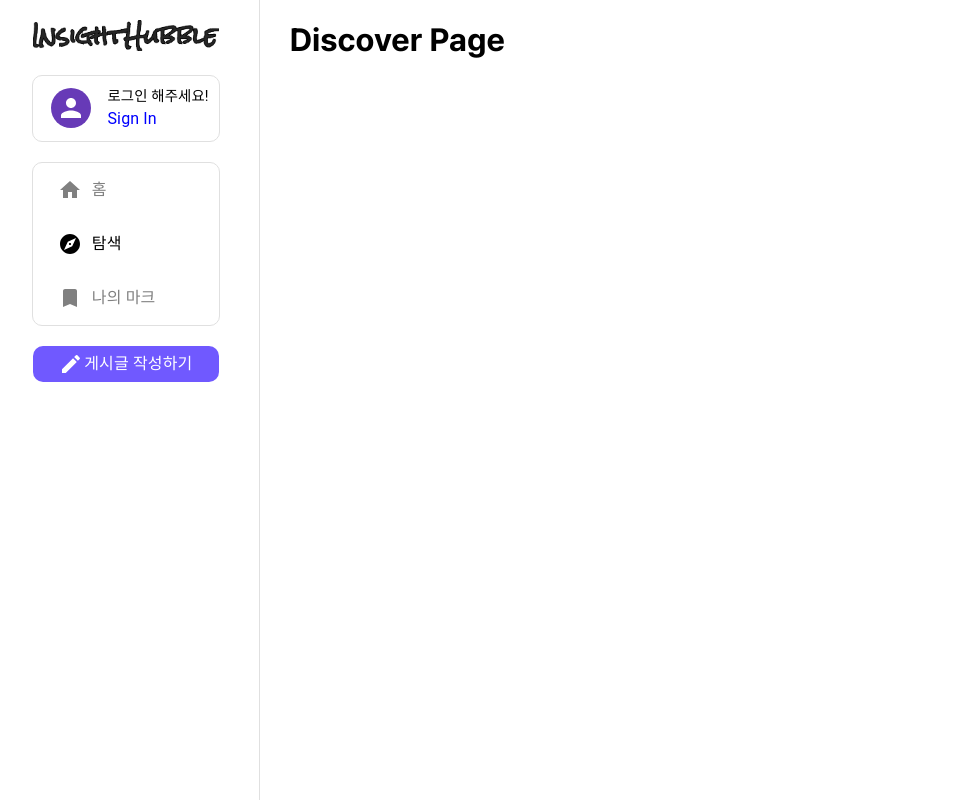
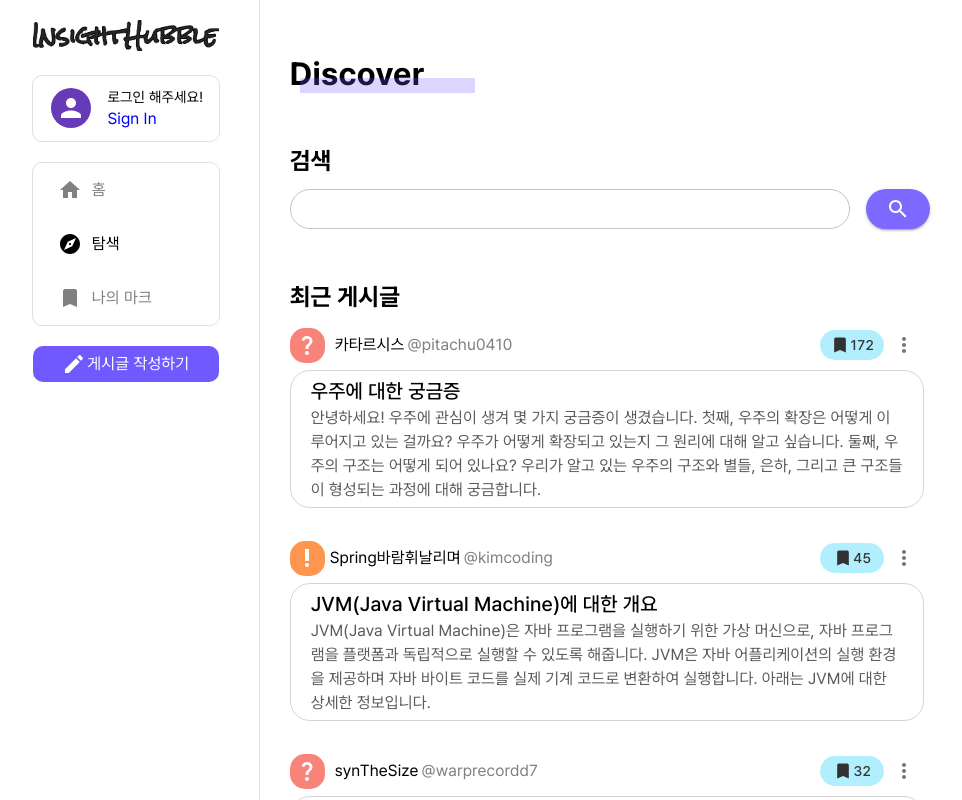
Before and after one commit to parkblo/insight-hubble-front, a React (Create React App) app: page /discover in a window 1280 px wide. Shown: the top 800 px of the page, without its empty margins (7-969 px from the left). Built offline with nearby package versions, Linux system fonts and the light colour scheme.

Commit message:
✨ feat: Discover Page UI 구현

```diff
--- a/src/App.tsx
+++ b/src/App.tsx
@@ -9,10 +9,27 @@ import Home from "pages/Home/Home";
 import Discover from "pages/Discover/Discover";
 import MyMark from "pages/MyMark/MyMark";
 import Post from "pages/Post/Post";
+import { createTheme, ThemeProvider } from "@mui/material/styles";
+
+const myTheme = createTheme({
+  typography: {
+    allVariants: {
+      fontFamily: "Pretendard Variable",
+    },
+    h5: {
+      fontSize: "1.0rem",
+      fontWeight: "bold",
+    },
+    h6: {
+      fontSize: "1.0rem",
+    },
+  },
+});
 
 function App() {
   return (
     <div className="App">
+      <ThemeProvider theme={myTheme}>
         <BrowserRouter>
           <Grid container>
             <Grid xs={2.5}>
@@ -29,6 +46,7 @@ function App() {
             </Grid>
           </Grid>
         </BrowserRouter>
+      </ThemeProvider>
     </div>
   );
 }
--- /dev/null
+++ b/src/components/HubbleTextField/HubbleTextField.tsx
@@ -0,0 +1,17 @@
+import React from "react";
+import { TextField } from "@mui/material";
+
+function HubbleTextField() {
+  const style = {
+    width: "100%",
+    ".MuiOutlinedInput-root": {
+      borderRadius: "30px",
+      paddingLeft: "10px",
+      height: "40px",
+    },
+  };
+
+  return <TextField sx={style} />;
+}
+
+export default HubbleTextField;
--- /dev/null
+++ b/src/components/PostItem/PostItem.tsx
@@ -0,0 +1,139 @@
+import * as React from "react";
+import {
+  Typography,
+  Box,
+  Avatar,
+  IconButton,
+  Button,
+  Menu,
+  MenuItem,
+} from "@mui/material";
+import PriorityHighIcon from "@mui/icons-material/PriorityHigh";
+import QuestionMarkIcon from "@mui/icons-material/QuestionMark";
+import MoreVertIcon from "@mui/icons-material/MoreVert";
+import BookmarkIcon from "@mui/icons-material/Bookmark";
+import styles from "./PostItemStyles";
+
+interface typePostObject {
+  userName: string;
+  userId: string;
+  bookmarkCount: number;
+  title: string;
+  content: string;
+}
+
+function PostItem() {
+  // 메뉴 관련 함수
+  const [anchorEl, setAnchorEl] = React.useState<null | HTMLElement>(null);
+  const open = Boolean(anchorEl);
+  const handleClick = (event: React.MouseEvent<HTMLElement>) => {
+    setAnchorEl(event.currentTarget);
+  };
+  const handleClose = () => {
+    setAnchorEl(null);
+  };
+
+  // 느낌표 컴포넌트
+  const exclamation = (
+    <Avatar sx={styles.exclaimation}>
+      <PriorityHighIcon />
+    </Avatar>
+  );
+
+  // 물음표 컴포넌트
+  const question = (
+    <Avatar sx={styles.question}>
+      <QuestionMarkIcon />
+    </Avatar>
+  );
+
+  // 메뉴 컴포넌트
+  const postMenu = (
+    <Box>
+      <IconButton
+        id="post-menu-button"
+        aria-controls={open ? "post-menu" : undefined}
+        aria-haspopup="true"
+        aria-expanded={open ? "true" : undefined}
+        onClick={handleClick}
+      >
+        <MoreVertIcon />
+      </IconButton>
+      <Menu
+        id="post-menu"
+        anchorEl={anchorEl}
+        open={open}
+        onClose={handleClose}
+        MenuListProps={{
+          "aria-labelledby": "post-menu-button",
+        }}
+      >
+        <MenuItem onClick={handleClose}>Menu1</MenuItem>
+        <MenuItem onClick={handleClose}>Menu2</MenuItem>
+      </Menu>
+    </Box>
+  );
+
+  const dummy = [
+    {
+      post_id: 1,
+      post_type: "question",
+      user_name: "카타르시스",
+      user_id: "@pitachu0410",
+      bookmark_cnt: 172,
+      title: "우주에 대한 궁금증",
+      content:
+        "안녕하세요! 우주에 관심이 생겨 몇 가지 궁금증이 생겼습니다. 첫째, 우주의 확장은 어떻게 이루어지고 있는 걸까요? 우주가 어떻게 확장되고 있는지 그 원리에 대해 알고 싶습니다. 둘째, 우주의 구조는 어떻게 되어 있나요? 우리가 알고 있는 우주의 구조와 별들, 은하, 그리고 큰 구조들이 형성되는 과정에 대해 궁금합니다.",
+    },
+    {
+      post_id: 2,
+      post_type: "exclamation",
+      user_name: "Spring바람휘날리며",
+      user_id: "@kimcoding",
+      bookmark_cnt: 45,
+      title: "JVM(Java Virtual Machine)에 대한 개요",
+      content:
+        "JVM(Java Virtual Machine)은 자바 프로그램을 실행하기 위한 가상 머신으로, 자바 프로그램을 플랫폼과 독립적으로 실행할 수 있도록 해줍니다. JVM은 자바 어플리케이션의 실행 환경을 제공하며 자바 바이트 코드를 실제 기계 코드로 변환하여 실행합니다. 아래는 JVM에 대한 상세한 정보입니다.",
+    },
+    {
+      post_id: 3,
+      post_type: "question",
+      user_name: "synTheSize",
+      user_id: "@warprecordd7",
+      bookmark_cnt: 32,
+      title: "모듈러 신디사이저 사용법에 대한 질문",
+      content:
+        "안녕하세요! 신디사이저 모듈러를 사용하는 방법에 대해 궁금증이 있습니다.첫째, 신디사이저 모듈러란 무엇인가요? 모듈러 신디사이저는 일반적인 신디사이저와 어떻게 다른지, 주요 특징은 무엇인지 알고 싶습니다. 둘째, 모듈러 신디사이저의 구성 요소는 어떻게 되나요? 모듈러 신디사이저는 어떤 모듈들로 구성되어 있고, 각 모듈의 역할과 기능은 무엇인지 궁금합니다.",
+    },
+  ];
+
+  return (
+    <Box>
+      {dummy.map((item: any) => (
+        <Box sx={styles.container}>
+          {/* // 상단 부분임다. 요거 포스트 헤더.tsx로 분리해야할듯. justify-content:space-between 사용 */}
+          <Box sx={styles.header}>
+            <Box sx={styles.header.userProfile}>
+              {item.post_type === "question" ? question : null}
+              {item.post_type === "exclamation" ? exclamation : null}
+              <Typography sx={styles.userName}>{item.user_name}</Typography>
+              <Typography sx={styles.userId}>{item.user_id}</Typography>
+            </Box>
+            <Box sx={styles.header.options}>
+              <Button sx={styles.header.options.bookmark}>
+                <BookmarkIcon sx={{ fontSize: "20px" }} /> {item.bookmark_cnt}
+              </Button>
+              {postMenu}
+            </Box>
+          </Box>
+          <Box sx={styles.postBox}>
+            <Typography sx={styles.postBox.title}>{item.title}</Typography>
+            <Typography sx={styles.postBox.content}>{item.content}</Typography>
+          </Box>
+        </Box>
+      ))}
+    </Box>
+  );
+}
+
+export default PostItem;
--- /dev/null
+++ b/src/components/PostItem/PostItemStyles.tsx
@@ -0,0 +1,76 @@
+import { margin } from "@mui/system";
+import colors from "constants/colors";
+
+const styles = {
+  // Box
+  container: {
+    width: "70%",
+    display: "flex",
+    flexDirection: "column",
+    marginBottom: "30px",
+  },
+  header: {
+    display: "flex",
+    justifyContent: "space-between",
+    userProfile: {
+      display: "flex",
+      alignItems: "center",
+    },
+    options: {
+      display: "flex",
+      alignItems: "center",
+      bookmark: {
+        height: "30px",
+        backgroundColor: colors.skyBlue,
+        opacity: "0.8",
+        color: "black",
+        borderRadius: "15px",
+        "&:hover": {
+          backgroundColor: colors.skyBlue,
+          opacity: "1",
+        },
+      },
+    },
+  },
+  postBox: {
+    border: `1px solid ${colors.lightGray}`,
+    borderRadius: "20px",
+    marginTop: "5px",
+    padding: "5px 20px 5px 20px",
+    "&:hover": {
+      border: `1px solid black`,
+    },
+    title: {
+      fontSize: "20px",
+      fontWeight: "medium",
+    },
+    content: {
+      color: colors.deepGray,
+    },
+  },
+  // Avatar
+  exclaimation: {
+    backgroundColor: colors.pastelOrange,
+    width: "35px",
+    height: "35px",
+    marginRight: "5px",
+    borderRadius: "15px",
+  },
+  question: {
+    backgroundColor: colors.coralPink,
+    width: "35px",
+    height: "35px",
+    marginRight: "10px",
+    borderRadius: "15px",
+  },
+  // Typography
+  userName: {
+    marginRight: "3px",
+  },
+
+  userId: {
+    color: colors.gray,
+  },
+};
+
+export default styles;
--- /dev/null
+++ b/src/components/SearchButton/SearchButton.tsx
@@ -0,0 +1,25 @@
+import { Button } from "@mui/material";
+import SearchIcon from "@mui/icons-material/Search";
+import colors from "constants/colors";
+
+function SearchButton() {
+  const style = {
+    width: "100%",
+    height: "100%",
+    borderRadius: "30px",
+    backgroundColor: colors.purple,
+    opacity: "0.9",
+    "&:hover": {
+      backgroundColor: colors.purple,
+      opacity: "1",
+    },
+  };
+
+  return (
+    <Button sx={style} variant="contained">
+      <SearchIcon />
+    </Button>
+  );
+}
+
+export default SearchButton;
--- /dev/null
+++ b/src/constants/colors.tsx
@@ -0,0 +1,12 @@
+const colors = {
+  purple: "#7059FF",
+  coralPink: "#F88379",
+  midnightBlue: "#191970",
+  pastelOrange: "#FF964F",
+  gray: "#808080",
+  skyBlue: "#9EECFF",
+  deepGray: "#5B5B5B",
+  lightGray: "#D4D4D4",
+};
+
+export default colors;
--- a/src/pages/Discover/Discover.tsx
+++ b/src/pages/Discover/Discover.tsx
@@ -1,7 +1,29 @@
 import React from "react";
+import { Grid, Box } from "@mui/material";
+
+import MenuTitle from "components/MenuTitle/MenuTitle";
+import CategoryTitle from "components/MenuTitle/CategoryTitle";
+import HubbleTextField from "components/HubbleTextField/HubbleTextField";
+import SearchButton from "components/SearchButton/SearchButton";
+import PostItem from "components/PostItem/PostItem";
 
 function Discover() {
-  return <h1>Discover Page</h1>;
+  return (
+    <Box>
+      <MenuTitle title="Discover" />
+      <CategoryTitle title="검색" />
+      <Grid container spacing={2}>
+        <Grid item xs={7.5}>
+          <HubbleTextField />
+        </Grid>
+        <Grid item xs={1}>
+          <SearchButton />
+        </Grid>
+      </Grid>
+      <CategoryTitle title="최근 게시글" />
+      <PostItem />
+    </Box>
+  );
 }
 
 export default Discover;
```
Lines whose indentation alone changed are shown as unchanged.
